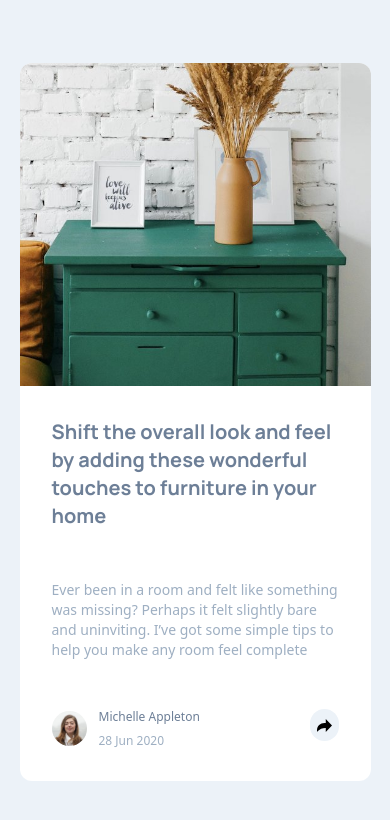
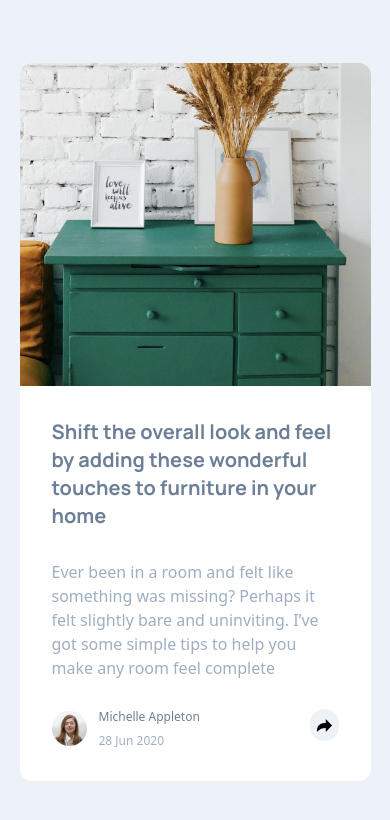
Before and after one commit to ebenkanin/article-preview, a website: page index.html in a window 390 px wide. Drawn offline with Linux system fonts and the light colour scheme.

Commit message:
text on medium change

```diff
--- a/index.html
+++ b/index.html
@@ -26,7 +26,7 @@
                 <h2 class="text-heading font-manrope text-xl md:text-xl font-bold">
                     Shift the overall look and feel by adding these wonderful touches to furniture in your home
                 </h2>
-                <p class="text-paragraph text-sm md:text-sm">
+                <p class="text-paragraph text-base md:text-sm">
                     Ever been in a room and felt like something was missing? Perhaps it felt slightly bare and uninviting. I’ve got some simple tips to help you make any room feel complete
                 </p>
                 <!-- description footer container -->
```
Also changed, not shown: dist/output.css.
